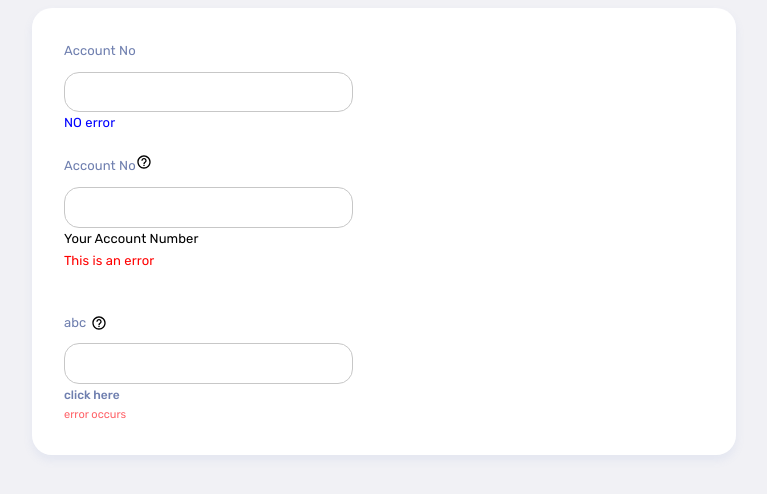
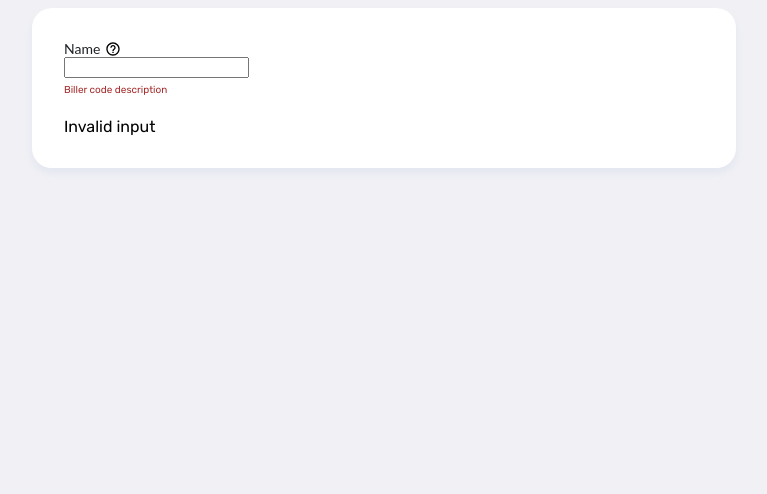
Before and after one commit to shinghuey27/dyno-web, a React (Create React App) app: page / in a window 1280 px wide. Shown: the top 494 px of the page, without its empty margins (256-1023 px from the left). Built offline with nearby package versions, Linux system fonts and the light colour scheme.

Commit message:
processing

```diff
--- a/src/App.css
+++ b/src/App.css
@@ -24,3 +24,12 @@
 html {
   font-family: "Rubik", sans-serif;
 }
+
+.abc{
+  font-size: 100px;
+}
+
+.descClass{
+  color: brown;
+
+}
--- a/src/App.js
+++ b/src/App.js
@@ -19,156 +19,43 @@ import ErrorMessage from "./Components/Label/ErrorMessage";
 import HelpOutline from "./Components/Icon/HelpOutline";
 import HyperLink from "./Components/Link/HyperLink";
 
-import { arrayOfStrings, options, optionsSample, topAccount, topBanks } from "./SampleData/List";
+import {
+  arrayOfStrings,
+  options,
+  optionsSample,
+  topAccount,
+  topBanks
+} from "./SampleData/List";
 import DropdownSearch from "./Components/Select/DropdownSearch/DropdownSearch";
 import { useState } from "react";
 import TextboxDyno from "./Components/TextboxDyno/TextboxDyno";
 import { color } from "@mui/system";
-import ErrorOutlineIcon from '@mui/icons-material/ErrorOutline';
+import ErrorOutlineIcon from "@mui/icons-material/ErrorOutline";
 import { Icon } from "@mui/material";
 import TextboxDyno_0 from "./Components/TextboxDyno/TextboxDyno_0";
 import TextboxDynoSH from "./Components/TextboxDyno/TextboxDynoSH";
 
 function App() {
-
   const [demo, setDemo] = useState(true);
   const [inputError, setInputError] = useState(false);
 
   return (
-    <div>
-      {/* <Sidebar /> */}
-      <fieldset className="field" style={{ padding: "2rem" }}>
-        {demo ?
-          <>
+    <fieldset className="field" style={{ padding: "2rem" }}>
+      <TextboxDynoSH
+        labelText="Name"
+        tooltipText="Here to write your biller code"
+        descText="Biller code description"
+        errorText="Invalid input"
+        labelClassName="labelClass"
+        descClassName="descClass"
+        errorClassName="labelClass"
 
-            <TextboxDyno
-
-              onChangeText={(e) => {
-
-                if (e.target.value === 'a') {
-                  setInputError(true)
-                }
-                console.log('e', e.target.value,)
-              }}
-              containerStyle={{}}
-              titleStyle={{}}
-              labelText='Account No'
-
-              // styleDesc={{ color: 'red' }}
-
-              renderYourLabelDesc={() => {
-                return (
-                  <>
-                    {inputError ?
-                      <>
-                        <Label value="GOT error" style={{ color: 'red' }} />
-                        {/* <ErrorDyno />
-                        <IconDyno type=''/> */}
-
-                        {/* <Icon /> */}
-                        <ErrorOutlineIcon />
-
-                      </>
-                      :
-                      <Label value="NO error" style={{ color: 'blue' }} />
-                    }
-
-                  </>
-
-                )
-              }}
-
-            />
-
-            {/* <TextboxDyno
-              inputType='currency'
-              onChangeText={(e) => { console.log('e', e.target.value) }}
-              containerStyle={{}}
-              titleStyle={{}}
-              labelText='Amount'
-              styleDesc={{  }}
-
-            /> */}
-
-            <TextboxDyno_0
-              containerStyle={{ marginTop: 20 ,marginBottom:40}}
-              labelText='Account No'
-              descriptionText='Your Account Number'
-              errorText='This is an error'
-            ></TextboxDyno_0>
-
-            <TextboxDynoSH
-            />
-          </> :
-          <>
-            <Switch />
-            <div className="inputContainer">
-              <Label value="Account No" />
-              <Text id="accountNo" name="accountNo" placeholder="9876 5434 56" />
-            </div>
-            <Checkbox />
-            <Radio />
-            <Button />
-            <DatePick />
-            <Dropdown />
-            <Progress />
-            <Tooltips />
-            <div className="inputContainer">
-              <Label value="Transaction Authorisation Code" />
-              <Password />
-            </div>
-            <div className="inputContainer">
-              <Label value="Nickname" />
-              <Text
-                id="nickname"
-                name="nickname"
-                placeholder="Enter nickname"
-                error={true}
-              />
-              <ErrorMessage error="Nickname cannot contain special characters (only spaces)" />
-            </div>
-            <div className="inputContainer">
-              <div className="tooltipContainer">
-                <Label value="Biller Code " />
-                <HelpOutline />
-              </div>
-              <Text
-                id="billerCode"
-                name="billerCode"
-                placeholder="Enter biller code"
-                error={false}
-              />
-            </div>
-
-            <div className="inputContainer">
-              <Label value="Amount" />
-              <Currency currency="RM" />
-            </div>
-
-            <div className="inputContainer">
-              <Label value="Account No" />
-              <Text id="accountNo1" name="accountNo1" placeholder="9876 5434 56" />
-              <div style={{ marginTop: "10px" }}>
-                <HyperLink link="https://www.google.com/" value="Click Here" />
-                <Description value="to find out more." />
-              </div>
-            </div>
-
-            <Progress />
-
-            <DropdownSearch dropdownType='2' label={'Recepient Bank'} listOptions={topBanks} containerStyle={{ marginTop: 30 }} />
-
-            <Button disabled style={{ marginTop: 30 }}></Button>
-
-            <DropdownSearch dropdownType='3' label={'Account'} listOptions={topAccount} containerStyle={{ marginTop: 40 }} />
-            <Label />
-
-          </>
-        }
-
-      </fieldset>
-    </div>)
-
+        labelStyle={{color:"#1e2225",fontSize:"14px",fontFamily:"Lato" }}
+        descStyle={{ display: "inline-block", fontSize:"10px" }}
+        errorStyle={{ display: "inline-block", marginTop: 20 }}
+      />
+    </fieldset>
+  );
 }
 
 export default App;
--- a/src/Components/Label/Description.js
+++ b/src/Components/Label/Description.js
@@ -1,7 +1,7 @@
 import "./Label.css";
 
 const Description = (props) => {
-  return <label className="description">{props.value}</label>;
+  return <label className="description" {...props} >{props.value}</label>;
 };
 
 export default Description;
--- a/src/Components/Label/ErrorMessage.js
+++ b/src/Components/Label/ErrorMessage.js
@@ -2,7 +2,7 @@ import "./Label.css";
 
 const ErrorMessage = (props) => {
 
-    return <span className="errorMessage">{props.value}</span>
+    return <span className="errorMessage" {...props}>{props.value}</span>
 };
 
 export default ErrorMessage;
--- a/src/Components/Label/Label.css
+++ b/src/Components/Label/Label.css
@@ -24,3 +24,7 @@
   font-weight: 500;
   letter-spacing: 0px;
 }
+
+.testing{
+  font-size: 100px;
+}
--- a/src/Components/Label/Label.js
+++ b/src/Components/Label/Label.js
@@ -1,33 +1,16 @@
-import './Label.css';
-import PropTypes from 'prop-types';
+import "./Label.css";
+import PropTypes from "prop-types";
 
 const Label = (props) => {
-
-    const { value, type } = props;
-
-    switch (type) {
-        case 'error':
-
-            return <label className="label" style={{ color: 'red' }} {...props}>{value}</label>
-
-        case 'desc':
-
-            return <label className="label" style={{ color: 'blue' }} {...props}>{value}</label>
-        default:
-            return <label className="label" {...props}>{value}</label>
-
-    }
-
-
-}
-
-Label.defaultProps = {
-    value: 'default',
-}
+  return (
+    <label className="label" {...props}>
+      {props.value}
+    </label>
+  );
+};
 
 Label.propTypes = {
-    value: PropTypes.string.isRequired
-}
-
+  value: PropTypes.string.isRequired
+};
 
 export default Label;
--- a/src/Components/Link/HyperLink.js
+++ b/src/Components/Link/HyperLink.js
@@ -2,7 +2,7 @@ import "./Link.css";
 
 const HyperLink = (props) => {
   return (
-    <a className="link" href={props.link} target="_blank">
+    <a className="link" href={props.link} target="_blank" rel="norefer" >
       {props.value}
     </a>
   );
--- a/src/Components/Sidebar/Sidebar.css
+++ b/src/Components/Sidebar/Sidebar.css
@@ -2,7 +2,6 @@
     background-color: #0e1b42;
     border-radius: 0px;
     width: 18vw;
-    height: 100vh;
     position: fixed;
 }
 
--- a/src/Components/Textbox/Text.js
+++ b/src/Components/Textbox/Text.js
@@ -2,6 +2,7 @@ import { TextField } from "@mui/material";
 import "./Text.css";
 
 const Text = (props) => {
+  console.log(props.error,"abcdef");
   return (
     <span>
       {/* RM */}
@@ -10,8 +11,8 @@ const Text = (props) => {
         id={props.id}
         name={props.name}
         placeholder={props.placeholder}
-        className={props.error === true ? "error" : "text"}
-        prefix="hehe"
+        style={{borderRadius:"15px",border:"1px solid #ff6167"}}
+        // className="error"
         {...props}
       ></input>
     </span>
--- a/src/Components/TextboxDyno/TextboxDynoSH.jsx
+++ b/src/Components/TextboxDyno/TextboxDynoSH.jsx
@@ -3,23 +3,40 @@ import HelpOutlineIcon from "@mui/icons-material/HelpOutline";
 import Text from "../Textbox/Text";
 import ErrorMessage from "../Label/ErrorMessage";
 import Description from "../Label/Description";
-import Tooltip from '@mui/material/Tooltip';
+import Tooltip from "@mui/material/Tooltip";
 
-const TextboxDynoSH = () => {
+const TextboxDynoSH = (props) => {
   return (
     <>
-            <div style={{ alignItems: 'center', display: 'flex' }}>
-                <Label value="abc" />
-                <Tooltip title="help" style={{}}>
-                    <HelpOutlineIcon fontSize="10px" style={{marginLeft:5}} />
+      <div style={{ alignItems: "center", display: "flex" }}>
+        <Label
+          value={props.labelText}
+          style={props.labelStyle}
+          className={props.labelClassName}
+        />
+        <Tooltip title={props.tooltipText} style={{}}>
+          <HelpOutlineIcon fontSize="10px" style={{ marginLeft: 5 }} />
         </Tooltip>
       </div>
-            <Text />
+      <Text
+        error="true"
+        placeholder={props.placeholder}
+        style={props.textStyle}
+        className={props.textClassName}
+      />
       <div>
-                <Description value="click here" />
+        <Description
+          value={props.descText}
+          style={props.descStyle}
+          className={props.descClassName}
+        />
       </div>
       <div>
-                <ErrorMessage value="error occurs" />
+        <ErrorMessage
+          value={props.errorText}
+          style={props.errorStyle}
+          className={props.errorClassName}
+        />
       </div>
     </>
   );
--- a/src/Components/TextboxDyno/TextboxDyno_0.jsx
+++ b/src/Components/TextboxDyno/TextboxDyno_0.jsx
@@ -1,14 +1,12 @@
-import React from 'react';
-import Text from '../Textbox/Text';
-import Tooltip from '@mui/material/Tooltip';
-import PropTypes from 'prop-types';
+import React from "react";
+import Text from "../Textbox/Text";
+import Tooltip from "@mui/material/Tooltip";
+import PropTypes from "prop-types";
 import Label from "../Label/Label";
 import HelpOutlineIcon from "@mui/icons-material/HelpOutline";
 
 function TextboxDyno_0(props) {
-
   const {
-
     labelText,
     descriptionText,
     errorText,
@@ -19,12 +17,14 @@ function TextboxDyno_0(props) {
     titleStyle,
     inputStyle,
     descriptionStyle,
-        errorStyle,
-
+    errorStyle
   } = props;
 
   return (
-        <div style={{ display: 'flex', flexDirection: 'column', ...containerStyle }}>
+    <>
+      <div
+        style={{ display: "flex", flexDirection: "column", ...containerStyle }}
+      >
         <div>
           <Label value={labelText} style={{ ...titleStyle }} {...props} />
           <Tooltip title="help" style={{}}>
@@ -34,12 +34,20 @@ function TextboxDyno_0(props) {
 
         <Text style={{ ...inputStyle }} {...props} />
 
-            <Label value={descriptionText} style={{ color: 'black', ...descriptionStyle }} {...props} />
+        <Label
+          value={descriptionText}
+          style={{ color: "black", ...descriptionStyle }}
+          {...props}
+        />
 
-            <Label value={errorText} style={{ color: 'red', ...errorStyle }} {...props} />
-
-        </div>);
+        <Label
+          value={errorText}
+          style={{ color: "red", ...errorStyle }}
+          {...props}
+        />
+      </div>
+    </>
+  );
 }
 
-
 export default TextboxDyno_0;
```
Lines whose indentation alone changed are shown as unchanged.
